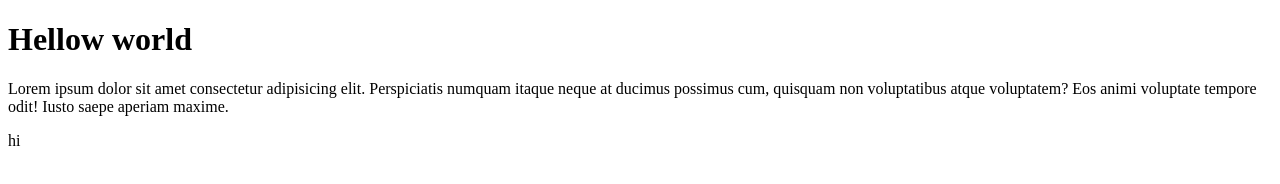
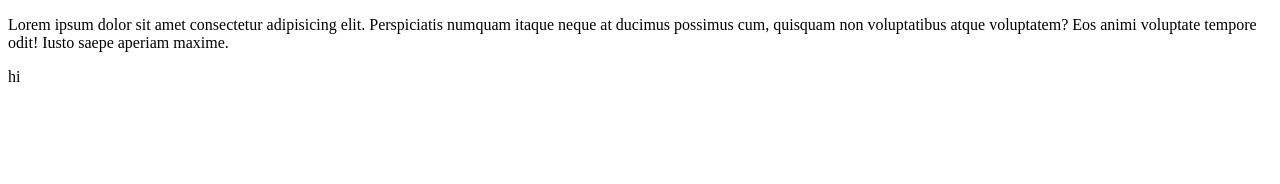
Before and after one commit to khafiz12/Java-create, a plain HTML site: page index.html in a window 1280 px wide. Drawn offline with Linux system fonts and the light colour scheme.

Commit message:
deleted the heading to check
Deleted the heading to check if the repository is working.

```diff
--- a/index.html
+++ b/index.html
@@ -8,7 +8,7 @@
       <title> Java-script</title>
 </head>
 <body>
-    <h1>Hellow world</h1>
+
 
     <p>Lorem ipsum dolor sit amet consectetur adipisicing elit. Perspiciatis numquam itaque neque at ducimus possimus cum, quisquam non voluptatibus atque voluptatem? Eos animi voluptate tempore odit! Iusto saepe aperiam maxime.</p>
 <p>hi</p>
```
